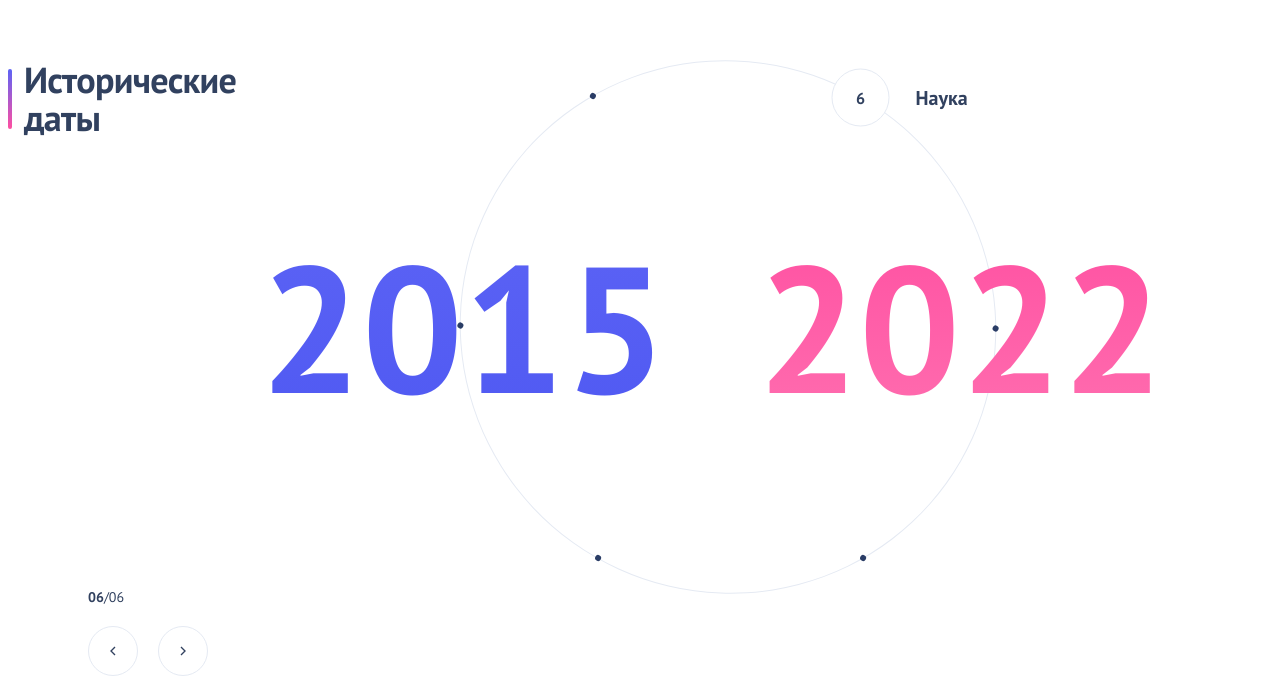
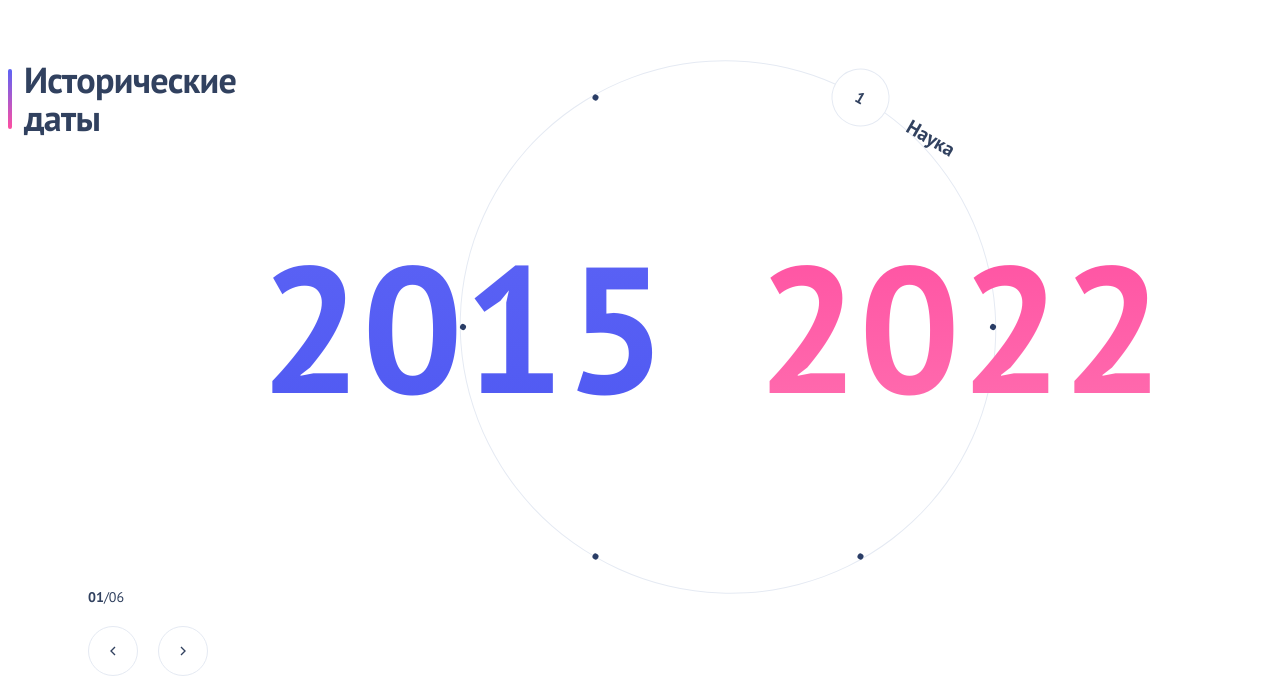
Before and after one commit to oreopk/test_history_data_react_webpack_ts, a React app: page / in a window 1280 px wide. Shown: the part 117-800 px from the top of the page. Built offline with nearby package versions, Linux system fonts and the light colour scheme.

Commit message:
feat: rotation

```diff
--- a/src/components/HistorySection/HistorySection.sass
+++ b/src/components/HistorySection/HistorySection.sass
@@ -1,4 +1,6 @@
+@use "sass:math";
 @import url('https://fonts.googleapis.com/css2?family=Allura&family=Montserrat:ital,wght@0,100..900;1,100..900&family=PT+Sans:ital,wght@0,400;0,700;1,400;1,700&display=swap');
+
 
 $font-ptsans: 'PT Sans', sans-serif;
 $bg-page: #f4f6fb
@@ -101,7 +103,7 @@ $shadow: 0 10px 30px rgba(24,39,75,.06)
   border: 1px solid $border
   pointer-events: none
   transform: rotate(30deg);
-
+  transition: transform 0.5s ease-in-out
 .dot
   position: absolute
   width: 6px
@@ -110,24 +112,45 @@ $shadow: 0 10px 30px rgba(24,39,75,.06)
   border-radius: 50%
   top: 50%
   left: 50%
+  &::before
+      content: ''
+      position: absolute
+      width: 56px
+      height: 56px
+      background: $bg-panel
+      border: 1px solid $border
+      border-radius: 50%
+      top: 50%
+      left: 50%
+      transform: translate(-50%, -50%) scale(0)
+      opacity: 0
+      transition: all 0.3s ease
+      z-index: -1
+  &:hover::before
+    transform: translate(-50%, -50%) scale(1)
+    opacity: 1
+// .dot--1
+//   transform: translate(-50%, -50%) translateY(-265px) // 0
 
-.dot--1
-  transform: translate(-50%, -50%) translateY(-265px) // 0
+// .dot--2
+//   transform: translate(0%, -50%) rotate(60deg) translateY(-265px) rotate(-60deg) // 60
 
-.dot--2
-  transform: translate(0%, -50%) rotate(60deg) translateY(-265px) rotate(-60deg) // 60
+// .dot--3
+//   transform: translate(0%, -50%) rotate(120deg) translateY(-265px) rotate(-120deg) // 120
 
-.dot--3
-  transform: translate(0%, -50%) rotate(120deg) translateY(-265px) rotate(-120deg) // 120
+// .dot--4
+//   transform: translate(0%, -50%) rotate(180deg) translateY(-265px) rotate(-180deg) // 180
 
-.dot--4
-  transform: translate(0%, -50%) rotate(180deg) translateY(-265px) rotate(-180deg) // 180
+// .dot--5
+//   transform: translate(-100%, -50%) rotate(240deg) translateY(-265px) rotate(-240deg) // 240
 
-.dot--5
-  transform: translate(-100%, -50%) rotate(240deg) translateY(-265px) rotate(-240deg) // 240
+// .dot--6
+//   transform: translate(-100%, -50%) rotate(300deg) translateY(-265px) rotate(-300deg) // 300
 
-.dot--6
-  transform: translate(-100%, -50%) rotate(300deg) translateY(-265px) rotate(-300deg) // 300
+@for $i from 1 through 6
+  .dot--#{$i}
+    $angle: math.div(360deg, 6) * ($i - 1)
+    transform: translate(-50%, -50%) rotate($angle) translateY(-265px) rotate(-$angle)
 
 .category
   position: absolute
@@ -138,14 +161,36 @@ $shadow: 0 10px 30px rgba(24,39,75,.06)
   font-weight: 600
   top: 50%
   left: 50%
-  transform: translate(-50%, -50%) rotate(0deg) translateY(-265px) rotate(-30deg)
+  // transform: translate(-50%, -50%) rotate(0deg) translateY(-265px) rotate(-30deg)
+
+.category--active
+  opacity: 1
+  transform: translate(-50%, -50%) scale(1)
+
+
+.category--leaving
+  opacity: 0
+  transform: translate(-50%, -50%) scale(0)
+
+.category--hidden
+  opacity: 0
+  transform: translate(-50%, -50%) scale(0)
+
+@for $i from 1 through 6
+  .category--#{$i}
+    $angle: math.div(360deg, 6) * ($i - 1)
+    transform: translate(-50%, -50%) rotate($angle) translateY(-265px) rotate(-$angle)
 
 .category__label
   position: absolute
-  transform: translate(-50%, -50%) rotate(0deg) rotate(0deg)
+  transform: translate(-50%, -50%) rotate(0deg)
   top: 50%
   font-size: 20px
   left: 190%
+  transition: all 0.5s ease-in-outэ
+
+.category--active .category__label
+  opacity: 1
 
 .badge
   display: flex
@@ -158,6 +203,7 @@ $shadow: 0 10px 30px rgba(24,39,75,.06)
   border-radius: 50%
   color: $text
   font-weight: 700
+  transition: all 0.5s ease-in-out
 
 .controls
   width: 120px
@@ -188,6 +234,8 @@ $shadow: 0 10px 30px rgba(24,39,75,.06)
   color: $text
   display: grid
   place-items: center
+  cursor: pointer
+
 
 .grid
   display: flex
--- a/src/components/HistorySection/HistorySection.tsx
+++ b/src/components/HistorySection/HistorySection.tsx
@@ -1,7 +1,8 @@
-import React from "react";
+import React, { useState } from "react";
 import "./HistorySection.sass";
 
 type Item = { year: number; text: string };
+type Category = { id: number; badge: string; label: string };
 
 const items: Item[] = [
   { year: 2015, text: "13 сентября — частное солнечное затмение, видимое в Южной \n\r Африке и части Антарктиды" },
@@ -9,7 +10,49 @@ const items: Item[] = [
   { year: 2017, text: "Компания Tesla официально \n\r представила первый в мире электрический грузовик Tesla Semi" },
 ];
 
+const TOTAL_DOTS = 6;
+const DEGREES_PER_DOT = 360 / TOTAL_DOTS;
+
+const categories: Category[] = [
+  { id: 1, badge: "1", label: "Наука" },
+  { id: 2, badge: "2", label: "Технологии" },
+  { id: 3, badge: "3", label: "Космос" },
+  { id: 4, badge: "4", label: "Медицина" },
+  { id: 5, badge: "5", label: "Экология" },
+  { id: 6, badge: "6", label: "Искусство" }
+];
+
 export default function HistorySection() {
+  const [rotation, setRotation] = useState(0);
+  const [currentIndex, setCurrentIndex] = useState(0);
+  const [prevIndex, setPrevIndex] = useState(0);
+  const [isAnimating, setIsAnimating] = useState(false);
+
+  const handleNext = () => {
+    if (isAnimating) return;
+
+    setIsAnimating(true);
+    setPrevIndex(currentIndex);
+    setRotation(prev => prev - DEGREES_PER_DOT);
+    setCurrentIndex(prev => (prev + 1) % TOTAL_DOTS);
+
+    setTimeout(() => setIsAnimating(false), 500);
+  };
+
+   const handlePrev = () => {
+    if (isAnimating) return;
+
+    setIsAnimating(true);
+    setPrevIndex(currentIndex);
+    setRotation(prev => prev + DEGREES_PER_DOT);
+    setCurrentIndex(prev => (prev - 1 + TOTAL_DOTS) % TOTAL_DOTS);
+
+    setTimeout(() => setIsAnimating(false), 500);
+  };
+
+  const currentCategory = categories[currentIndex];
+  const prevCategory = categories[prevIndex];
+
   return (
       <div className="container">
         <div className="title-wrap">
@@ -20,17 +63,29 @@ export default function HistorySection() {
         </div>
         <div className="top">
           <div className="stage">
-            <div className="circle">
-              <span className="dot dot--1" />
+            <div className="circle" style={{ transform: `rotate(${rotation+30}deg)` }}>
+                          <span className="dot dot--1" />
               <span className="dot dot--2" />
               <span className="dot dot--3" />
               <span className="dot dot--4" />
               <span className="dot dot--5" />
               <span className="dot dot--6" />
-              <div className="category">
+              {categories.map((category, index) => (
+              <div
+                key={category.id}
+                className={`category category--${index + 1} ${
+                  index === currentIndex ? 'category--active' :
+                  index === prevIndex ? 'category--leaving' : 'category--hidden'
+                }`}
+              >
+                <span className="badge">{category.badge}</span>
+                <span className="category__label">{category.label}</span>
+              </div>
+            ))}
+              {/* <div className="category">
                 <span className="badge">6</span>
-                <span className="category__label">Наука</span>
-            </div>
+                <span className="category__label">Наука</span> */}
+            {/* </div> */}
             </div>
 
 
@@ -44,14 +99,17 @@ export default function HistorySection() {
 
         <div className="bottom">
           <div className="controls">
-            <span className="counter"><b>06</b>/<span className="total">06</span></span>
+             <span className="counter">
+            <b>{(currentIndex + 1).toString().padStart(2, '0')}</b>
+            /<span className="total">{TOTAL_DOTS.toString().padStart(2, '0')}</span>
+          </span>
             <div className="nav">
-              <button className="icon-btn" type="button">
+               <button className="icon-btn" type="button" onClick={handlePrev}>
                 <svg width="16" height="16" viewBox="0 0 24 24">
                   <path d="M15 18l-6-6 6-6" fill="none" stroke="currentColor" strokeWidth="2" />
                 </svg>
               </button>
-              <button className="icon-btn" type="button">
+              <button className="icon-btn" type="button" onClick={handleNext}>
                 <svg width="16" height="16" viewBox="0 0 24 24">
                   <path d="M9 6l6 6-6 6" fill="none" stroke="currentColor" strokeWidth="2" />
                 </svg>
```
